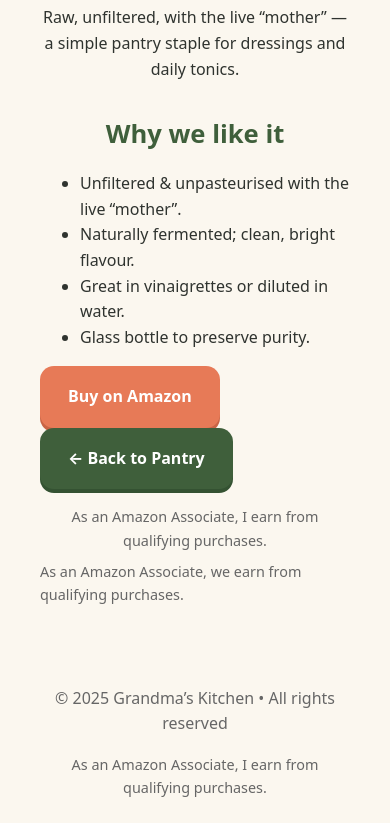
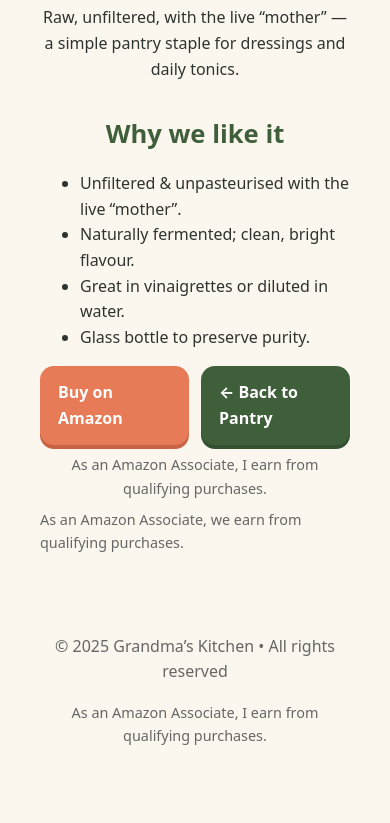
Before and after one commit to grandmaskitchen/grandmas-kitchen, a plain HTML site: page products/acv001.html in a window 390 px wide. Shown: the part 754-1577 px from the top of the page. After the commit the page ends 1525 px from the top, so only its background shows below. Drawn offline with Linux system fonts and the light colour scheme.

Commit message:
Update Buttons style.css
Buttons revamped for mobile phone

```diff
--- a/style.css
+++ b/style.css
@@ -57,15 +57,63 @@ nav a{ color:var(--olive); text-decoration:none; }
 nav a:hover{ text-decoration:underline; }
 nav a + a::before{ content:"|"; opacity:.5; margin-inline:.5rem; }
 
-/* ---- Buttons ---- */
+/* ==== Buttons (revamped) ====================================== */
+
+/* Base button */
 .btn{
-  display:inline-block; padding:18px 28px; border-radius:14px;
-  background:var(--olive); color:#fff; font-weight:700;
-  text-decoration:none; box-shadow:0 4px 0 var(--olive-600);
+  display:inline-flex;                /* centers text/icons nicely */
+  align-items:center;
+  justify-content:center;
+  gap:.5rem;
+  padding:14px 18px;                  /* mobile-friendly tap target */
+  min-height:44px;                    /* WCAG touch size */
+  font-weight:700;
+  font-size:1rem;
+  border-radius:14px;
+  background:var(--olive);
+  color:#fff;
+  text-decoration:none;
+  box-shadow:0 4px 0 var(--olive-600);
+  transition:transform .12s ease, box-shadow .12s ease, background-color .12s ease;
 }
 .btn:hover{ transform:translateY(-1px); }
-.btn-lg{ font-size:1.6rem; }
+.btn:active{ transform:none; box-shadow:0 2px 0 var(--olive-600); }
+/* Accessible focus ring */
+.btn:focus-visible{
+  outline:2px solid #fff;
+  outline-offset:2px;
+  box-shadow:0 0 0 4px rgba(63,95,59,.35), 0 4px 0 var(--olive-600);
+}
+/* Disable hover lift on touch devices */
+@media (hover:none){ .btn:hover{ transform:none; } }
+
+/* Variants */
 .btn-accent{ background:var(--accent); box-shadow:0 4px 0 #c86445; }
+.btn-accent:active{ box-shadow:0 2px 0 #c86445; }
+
+/* Sizes / utilities (optional) */
+.btn-lg{ font-size:1.125rem; padding:18px 26px; border-radius:16px; }
+.btn-block{ display:flex; width:100%; }
+
+/* ==== Buttons row on product pages ============================ */
+.actions{
+  display:grid;
+  grid-template-columns:repeat(2, minmax(0,1fr));  /* two side-by-side */
+  gap:12px;
+  align-items:stretch;
+  max-width:68ch;
+  margin:1rem auto 0;
+}
+.actions .btn{
+  display:flex;            /* fill the grid cell */
+  width:100%;
+  justify-content:center;
+}
+/* Very narrow phones: stack neatly */
+@media (max-width:360px){
+  .actions{ grid-template-columns:1fr; }
+}
+
 
 /* ---- Cards / panels ---- */
 .card{
```
